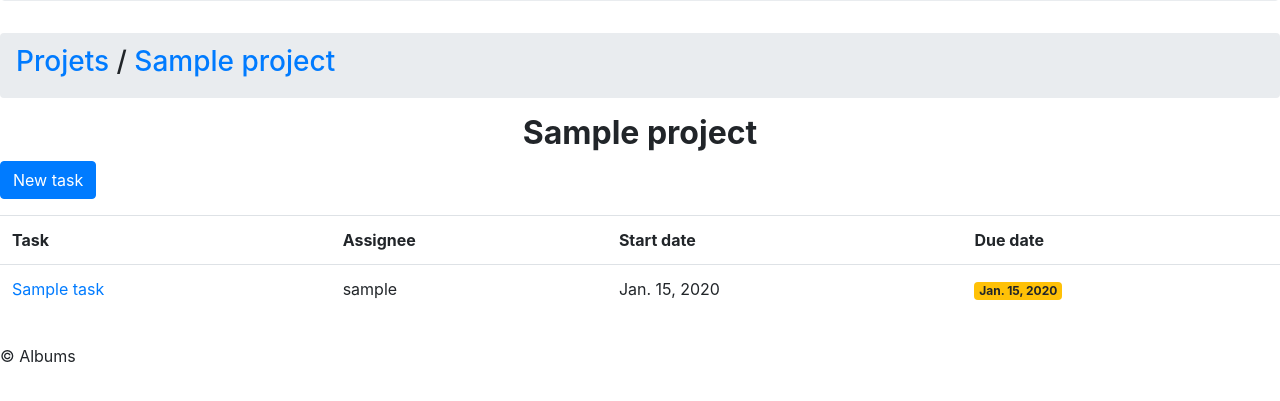
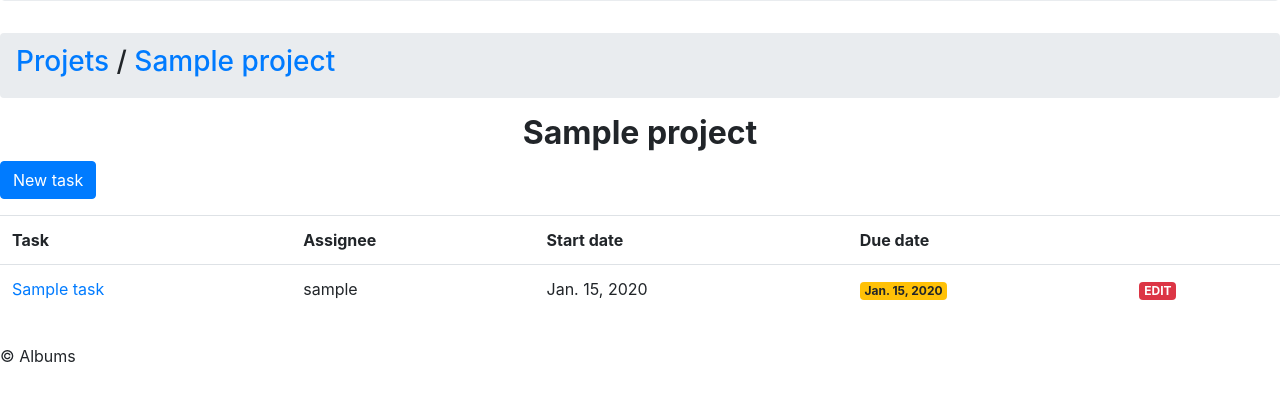
Before and after one commit to Nawti35/Django, a Django app: page /taskmanager/project/1 in a window 1280 px wide. Shown: the part 265-666 px from the top of the page. Run offline with Django 3.2, Linux system fonts and the light colour scheme; a user stored in the database is signed in; tables that the repository leaves empty hold one stand-in row (values such as "Sample post"); some libraries are stand-ins or nearby versions.

Commit message:
Ajouter des boutons EDIT a chaque ligne

```diff
--- a/calendme/taskmanager/templates/taskmanager/project.html
+++ b/calendme/taskmanager/templates/taskmanager/project.html
@@ -21,6 +21,7 @@
         <th>Assignee</th>
         <th>Start date</th>
         <th>Due date</th>
+        <th></th>
 
     </tr>
 
@@ -28,10 +29,12 @@
         <tr>
         <div class="tache">
 
-            <td><a href = "{% url 'tache' id=tache.id %}">{{ tache.name }}</a></td>
+            <td><a href = "{% url 'tache' id=tache.id %}" style="text-align: left ">{{ tache.name }}</a></td>
              <td>{{ tache.assignee }}</td>
              <td>{{ tache.start_date }}</td>
             <td><p class="badge badge-warning">{{ tache.due_date }}</p></td>
+            <td><a href = "{% url 'edit' id=tache.id %}" class="badge badge-danger"> EDIT </a></td>
+
         </div>
         </tr>
     {% empty %}
```
